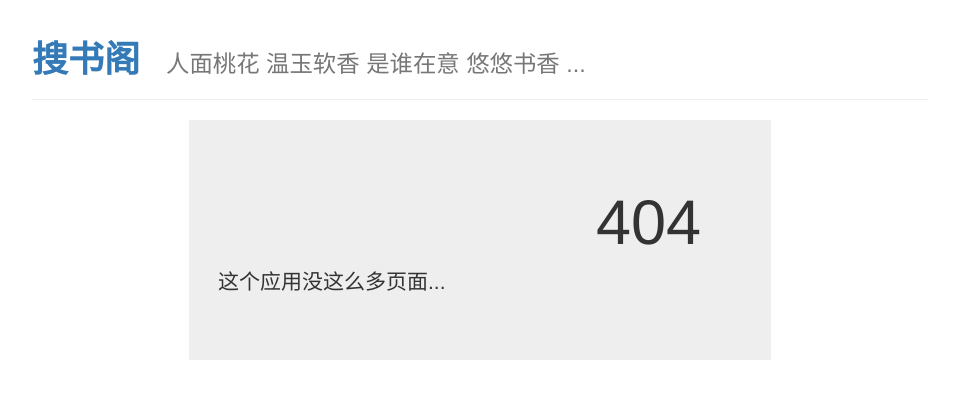
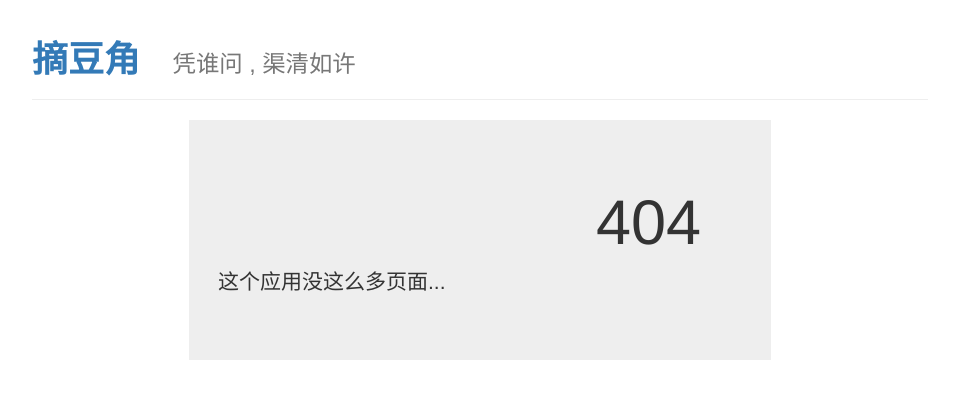
Before and after one commit to hadesong/dbooks, a Flask app: template app_package/templates/404.html in a window 1280 px wide. Shown: the top 420 px of the page, without its empty margins (160-1119 px from the left). Run offline with Flask 2, Linux system fonts and the light colour scheme; the template is opened without the code that fills it, so the values that code supplies are empty; some libraries are stand-ins or nearby versions.

Commit message:
修改404.html文字

```diff
--- a/app_package/templates/404.html
+++ b/app_package/templates/404.html
@@ -9,7 +9,7 @@
     <meta name="description" content="">
     <meta name="author" content="">
     <link rel="icon" href="{{url_for('static' , filename='book_favicon.ico')}}">
-    <title>搜书阁</title>
+    <title>摘豆角</title>
     <link rel="stylesheet" href="//cdn.bootcss.com/bootstrap/3.3.5/css/bootstrap.min.css">
     <link rel="stylesheet" type="text/css" href="{{url_for('static' , filename='css.css')}}">
     <script src="http://ajax.microsoft.com/ajax/jquery/jquery-1.11.3.min.js"></script>
@@ -17,7 +17,7 @@
 
 <body id="main">
     <div class="page-header">
-        <h1><b><a href="/">搜书阁</a></b><small>&nbsp;&nbsp;&nbsp;&nbsp;人面桃花  温玉软香  是谁在意  悠悠书香 ...</small></h1>
+        <h1><b><a href="/">摘豆角</a></b><small>&nbsp;&nbsp;&nbsp;&nbsp; 凭谁问 , 渠清如许</small></h1>
     </div>
 
     <div style="margin:0 auto ; width: 65% ">
```
